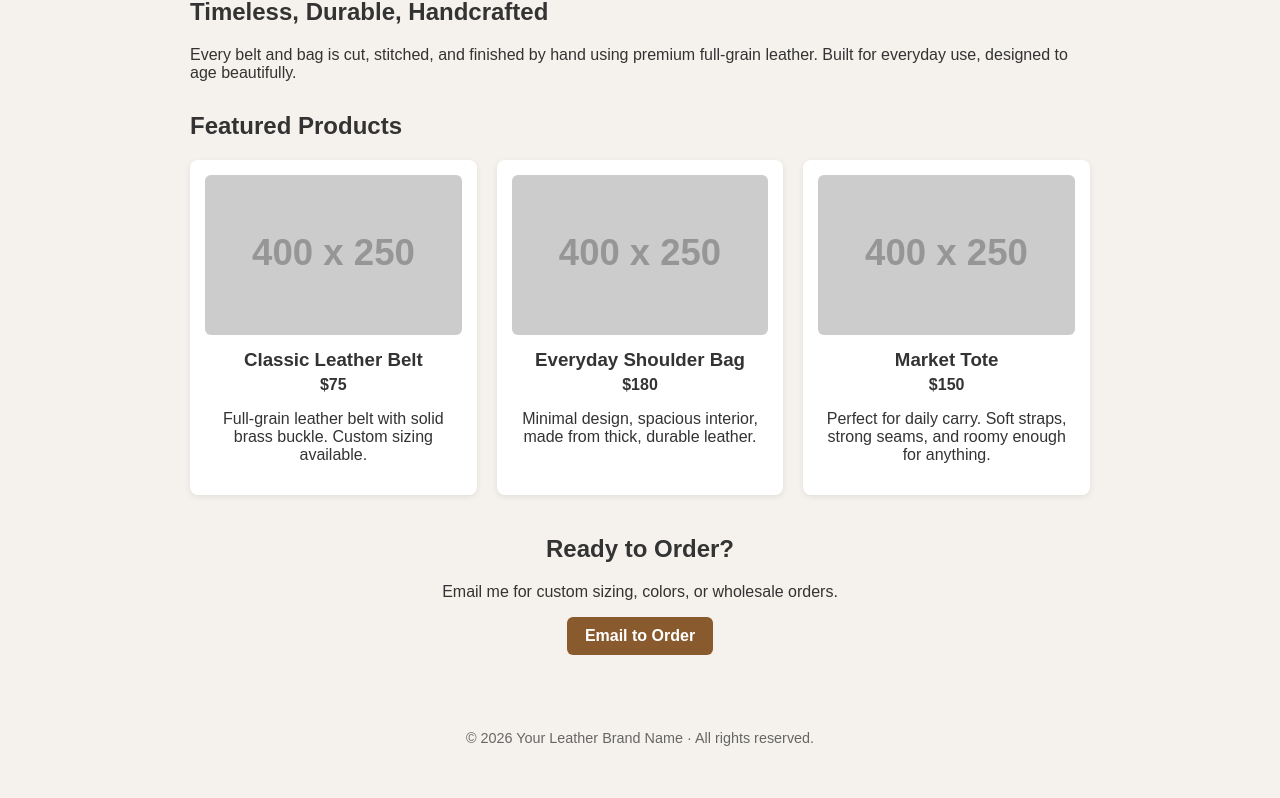
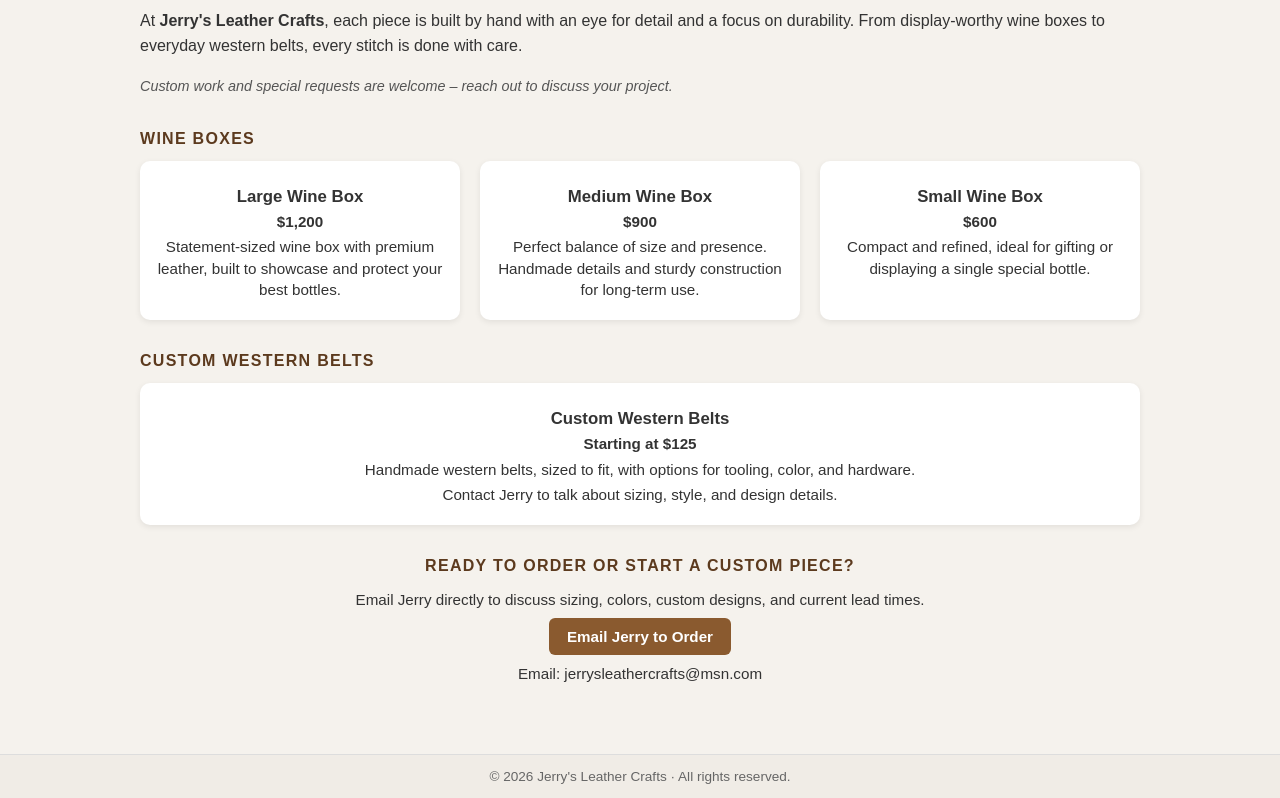
Before and after one commit to smipple/leather-store, a plain HTML site: page index.html in a window 1280 px wide. Shown: the part 169-967 px from the top of the page. Before the commit the page ends 930 px from the top, so only its background shows below. Drawn offline with Linux system fonts and the light colour scheme; placeholder pictures from the web are drawn by us.

Commit message:
Update index.html

```diff
--- a/index.html
+++ b/index.html
@@ -2,8 +2,9 @@
 <html lang="en">
 <head>
   <meta charset="UTF-8" />
-  <title>Handcrafted Leather Belts & Bags</title>
+  <title>Jerry's Leather Crafts – Wine Boxes & Western Belts</title>
   <meta name="viewport" content="width=device-width, initial-scale=1" />
+  <meta name="description" content="Handcrafted leather wine boxes and custom western belts by Jerry's Leather Crafts." />
   <style>
     body {
       font-family: Arial, sans-serif;
@@ -15,36 +16,78 @@
     header {
       background: #2b2b2b;
       color: #f5f2ed;
-      padding: 20px;
+      padding: 24px 16px;
       text-align: center;
     }
-    header h1 { margin: 0; }
-    main { max-width: 900px; margin: 0 auto; padding: 20px; }
-    .intro { margin-bottom: 30px; }
+    header h1 {
+      margin: 0;
+      font-size: 2rem;
+      letter-spacing: 0.06em;
+      text-transform: uppercase;
+    }
+    header p {
+      margin: 8px 0 0;
+      font-size: 0.98rem;
+    }
+    main {
+      max-width: 1000px;
+      margin: 0 auto;
+      padding: 24px 16px 40px;
+    }
+    h2 {
+      margin-top: 0;
+      text-transform: uppercase;
+      letter-spacing: 0.08em;
+      font-size: 1rem;
+      color: #5c3a1e;
+    }
+    .intro {
+      margin-bottom: 32px;
+      line-height: 1.6;
+    }
+    .highlight {
+      font-weight: bold;
+    }
     .products {
       display: grid;
       grid-template-columns: repeat(auto-fit, minmax(240px, 1fr));
       gap: 20px;
+      margin-bottom: 32px;
     }
     .product {
-      background: #fff;
-      border-radius: 8px;
-      padding: 15px;
+      background: #ffffff;
+      border-radius: 10px;
+      padding: 16px;
       box-shadow: 0 2px 6px rgba(0,0,0,0.08);
       text-align: center;
     }
-    .product img {
-      max-width: 100%;
-      border-radius: 6px;
-      height: auto;
+    .product h3 {
+      margin: 10px 0 4px;
+      font-size: 1.05rem;
     }
-    .product h3 { margin: 10px 0 5px; }
-    .price { font-weight: bold; margin: 5px 0 10px; }
+    .product p {
+      margin: 4px 0;
+      font-size: 0.95rem;
+      line-height: 1.4;
+    }
+    .price {
+      font-weight: bold;
+      margin: 6px 0 10px;
+      font-size: 1rem;
+    }
+    .tagline {
+      font-style: italic;
+      font-size: 0.9rem;
+      color: #555;
+    }
+    .section {
+      margin-bottom: 32px;
+    }
     .contact {
-      margin-top: 40px;
       text-align: center;
+      margin-top: 16px;
     }
-    .contact a, .contact button {
+    .contact a {
       display: inline-block;
       padding: 10px 18px;
       border-radius: 6px;
@@ -54,68 +97,88 @@
       background: #8a5a2f;
       color: #fff;
       font-weight: bold;
+      font-size: 0.95rem;
+    }
+    .contact p {
+      font-size: 0.95rem;
+      margin-bottom: 10px;
     }
     footer {
-      margin-top: 40px;
-      padding: 15px;
+      border-top: 1px solid #ddd;
+      padding: 14px 10px;
       text-align: center;
-      font-size: 0.9em;
+      font-size: 0.85rem;
       color: #666;
+      background: #f0ece6;
     }
   </style>
 </head>
 <body>
   <header>
-    <h1>Your Leather Brand Name</h1>
-    <p>Handcrafted leather belts & bags made to last.</p>
+    <h1>Jerry's Leather Crafts</h1>
+    <p>Handcrafted leather wine boxes & western belts – made to last.</p>
   </header>
 
   <main>
     <section class="intro">
-      <h2>Timeless, Durable, Handcrafted</h2>
+      <h2>About the Work</h2>
       <p>
-        Every belt and bag is cut, stitched, and finished by hand using premium
-        full-grain leather. Built for everyday use, designed to age beautifully.
+        At <span class="highlight">Jerry's Leather Crafts</span>, each piece is built by hand
+        with an eye for detail and a focus on durability. From display-worthy wine boxes
+        to everyday western belts, every stitch is done with care.
+      </p>
+      <p class="tagline">
+        Custom work and special requests are welcome – reach out to discuss your project.
       </p>
     </section>
 
-    <section>
-      <h2>Featured Products</h2>
+    <section class="section">
+      <h2>Wine Boxes</h2>
       <div class="products">
         <div class="product">
-          <img src="https://via.placeholder.com/400x250?text=Leather+Belt" alt="Leather belt">
-          <h3>Classic Leather Belt</h3>
-          <p class="price">$75</p>
-          <p>Full-grain leather belt with solid brass buckle. Custom sizing available.</p>
+          <h3>Large Wine Box</h3>
+          <p class="price">$1,200</p>
+          <p>Statement-sized wine box with premium leather, built to showcase and protect your best bottles.</p>
         </div>
 
         <div class="product">
-          <img src="https://via.placeholder.com/400x250?text=Leather+Bag" alt="Leather bag">
-          <h3>Everyday Shoulder Bag</h3>
-          <p class="price">$180</p>
-          <p>Minimal design, spacious interior, made from thick, durable leather.</p>
+          <h3>Medium Wine Box</h3>
+          <p class="price">$900</p>
+          <p>Perfect balance of size and presence. Handmade details and sturdy construction for long-term use.</p>
         </div>
 
         <div class="product">
-          <img src="https://via.placeholder.com/400x250?text=Leather+Tote" alt="Leather tote">
-          <h3>Market Tote</h3>
-          <p class="price">$150</p>
-          <p>Perfect for daily carry. Soft straps, strong seams, and roomy enough for anything.</p>
+          <h3>Small Wine Box</h3>
+          <p class="price">$600</p>
+          <p>Compact and refined, ideal for gifting or displaying a single special bottle.</p>
         </div>
       </div>
     </section>
 
-    <section class="contact">
-      <h2>Ready to Order?</h2>
-      <p>Email me for custom sizing, colors, or wholesale orders.</p>
-      <a href="mailto:youremail@yourdomain.com?subject=Leather Order">
-        Email to Order
+    <section class="section">
+      <h2>Custom Western Belts</h2>
+      <div class="products">
+        <div class="product">
+          <h3>Custom Western Belts</h3>
+          <p class="price">Starting at $125</p>
+          <p>Handmade western belts, sized to fit, with options for tooling, color, and hardware.</p>
+          <p>Contact Jerry to talk about sizing, style, and design details.</p>
+        </div>
+      </div>
+    </section>
+
+    <section class="section contact">
+      <h2>Ready to Order or Start a Custom Piece?</h2>
+      <p>Email Jerry directly to discuss sizing, colors, custom designs, and current lead times.</p>
+      <a href="mailto:jerrysleathercrafts@msn.com?subject=Order%20from%20Jerry%27s%20Leather%20Crafts">
+        Email Jerry to Order
       </a>
+      <p style="margin-top: 10px;">Email: jerrysleathercrafts@msn.com</p>
     </section>
   </main>
 
   <footer>
-    &copy; <span id="year"></span> Your Leather Brand Name · All rights reserved.
+    &copy; <span id="year"></span> Jerry's Leather Crafts · All rights reserved.
   </footer>
 
   <script>
```
